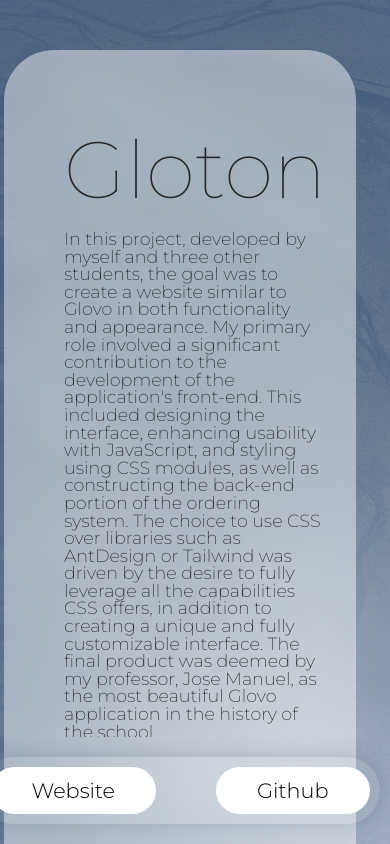
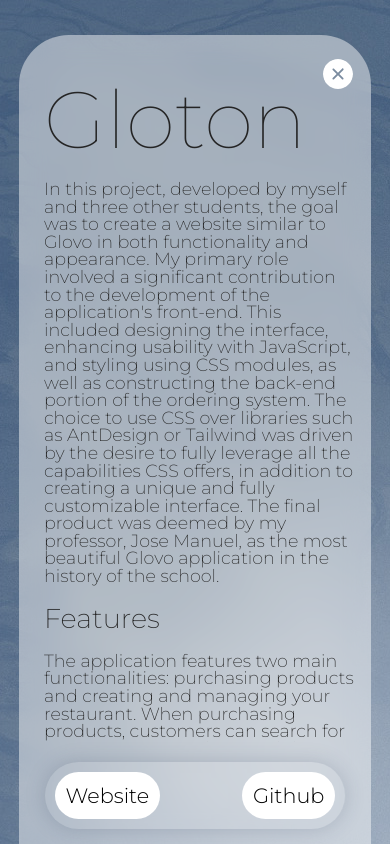
Before and after one commit to OdsenMusic/odsen-portfolio-next, a Next.js app: page /projects in a window 390 px wide. Both pictures are taken after a click on the button 358 px from the left and 326 px from the top of the page. Built offline with nearby package versions, Linux system fonts and the light colour scheme.

Commit message:
fixed mobile issues

```diff
--- a/src/app/components/ExpandedProject/styles.module.css
+++ b/src/app/components/ExpandedProject/styles.module.css
@@ -105,3 +105,32 @@
   transform: scale(1);
   cursor: pointer;
 }
+
+@media only screen and (max-width: 900px) {
+  .expandedContainer {
+    margin-right: 0;
+    top: 20px;
+    height: calc(100vh - 70px);
+  }
+
+  .buttonContainer {
+    width: 90%;
+    gap: 10px;
+    display: flex;
+    justify-content: space-between;
+  }
+
+  .textContainer {
+    width: 100%;
+    padding: 5px;
+  }
+
+  .closeButton {
+    opacity: 1;
+    right: 5%;
+  }
+
+  .bottomButton {
+    padding: 10px 10px;
+  }
+}
```
